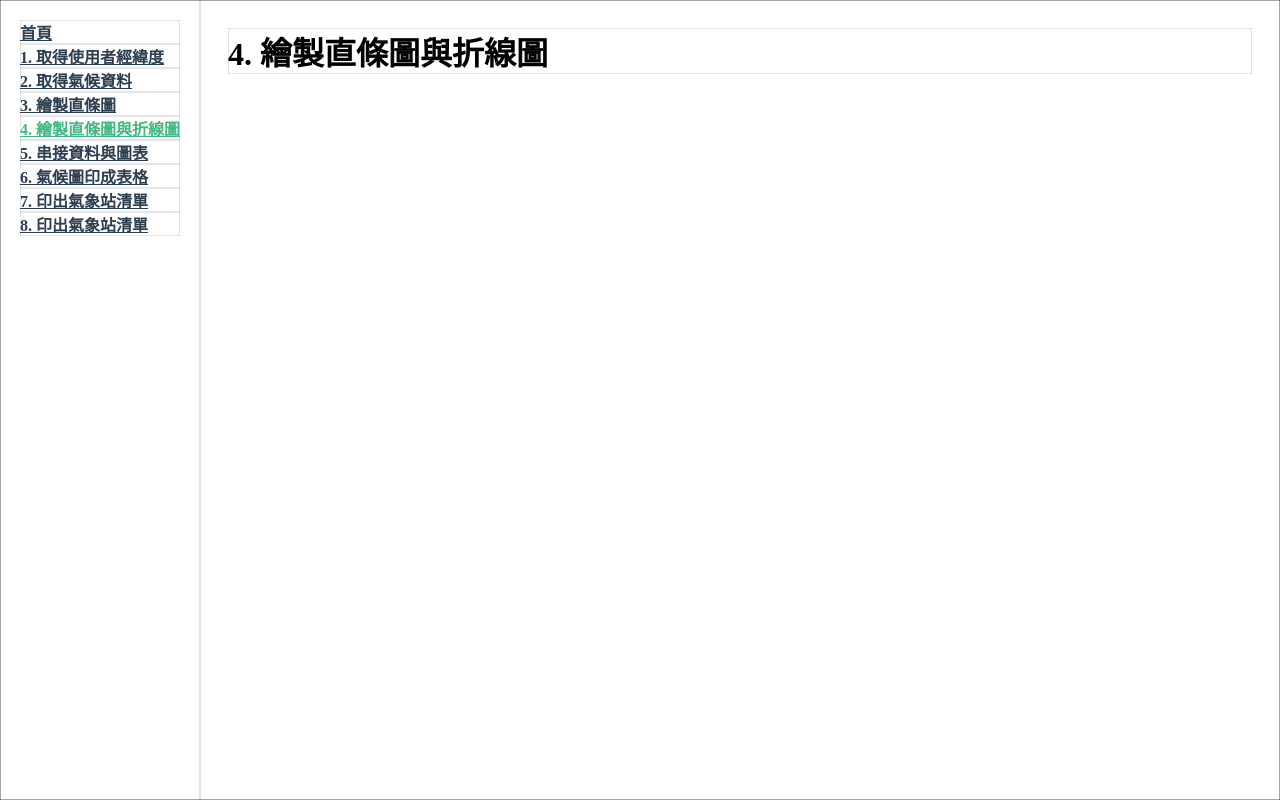
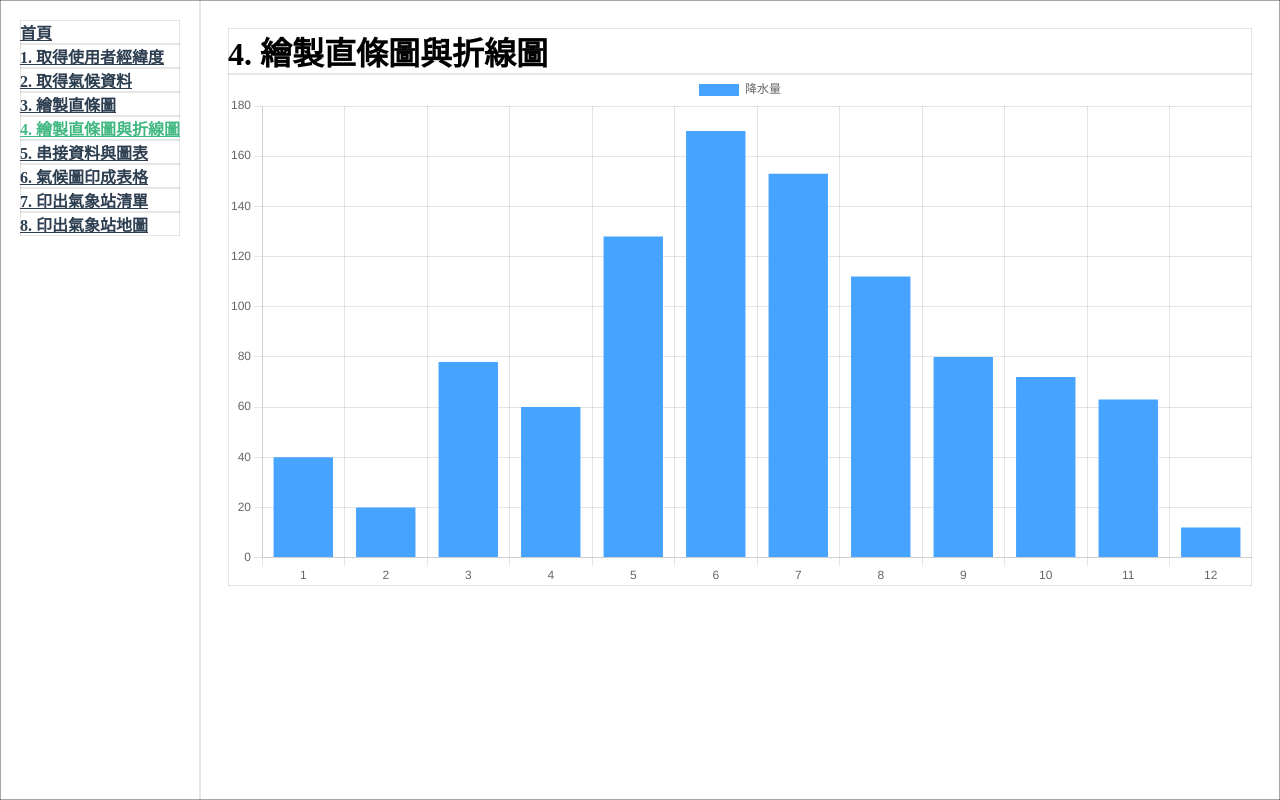
Before and after one commit to CharlieWuuu/Step_WeatherChart, a Vue app: page /Step4 in a window 1280 px wide. Built offline with nearby package versions, Linux system fonts and the light colour scheme.

Commit message:
[add] 增加步驟四的基底

```diff
--- a/src/App.vue
+++ b/src/App.vue
@@ -8,7 +8,7 @@
     <router-link to="/Step5">5. 串接資料與圖表</router-link>
     <router-link to="/Step6">6. 氣候圖印成表格</router-link>
     <router-link to="/Step7">7. 印出氣象站清單</router-link>
-    <router-link to="/Step8">8. 印出氣象站清單</router-link>
+    <router-link to="/Step8">8. 印出氣象站地圖</router-link>
   </nav>
   <div class="page">
     <router-view />
--- a/src/views/Step4.vue
+++ b/src/views/Step4.vue
@@ -1,3 +1,50 @@
 <template>
   <h1>4. 繪製直條圖與折線圖</h1>
+  <Bar id="my-chart-id" :options="chartOptions" :data="chartData" />
 </template>
+
+<script>
+import { Bar } from "vue-chartjs";
+import {
+  Chart as ChartJS,
+  Title,
+  Tooltip,
+  Legend,
+  BarElement,
+  CategoryScale,
+  LinearScale,
+} from "chart.js";
+
+ChartJS.register(
+  Title,
+  Tooltip,
+  Legend,
+  BarElement,
+  CategoryScale,
+  LinearScale
+);
+
+export default {
+  name: "BarChart",
+  components: { Bar },
+  data() {
+    return {
+      chartData: {
+        labels: ["1", "2", "3", "4", "5", "6", "7", "8", "9", "10", "11", "12"],
+        datasets: [
+          {
+            label: "降水量",
+            backgroundColor: "#46A3FF",
+            data: [40, 20, 78, 60, 128, 170, 153, 112, 80, 72, 63, 12],
+          },
+        ],
+      },
+      chartOptions: {
+        responsive: true,
+      },
+    };
+  },
+};
+</script>
+
+<style lang="scss"></style>
```
